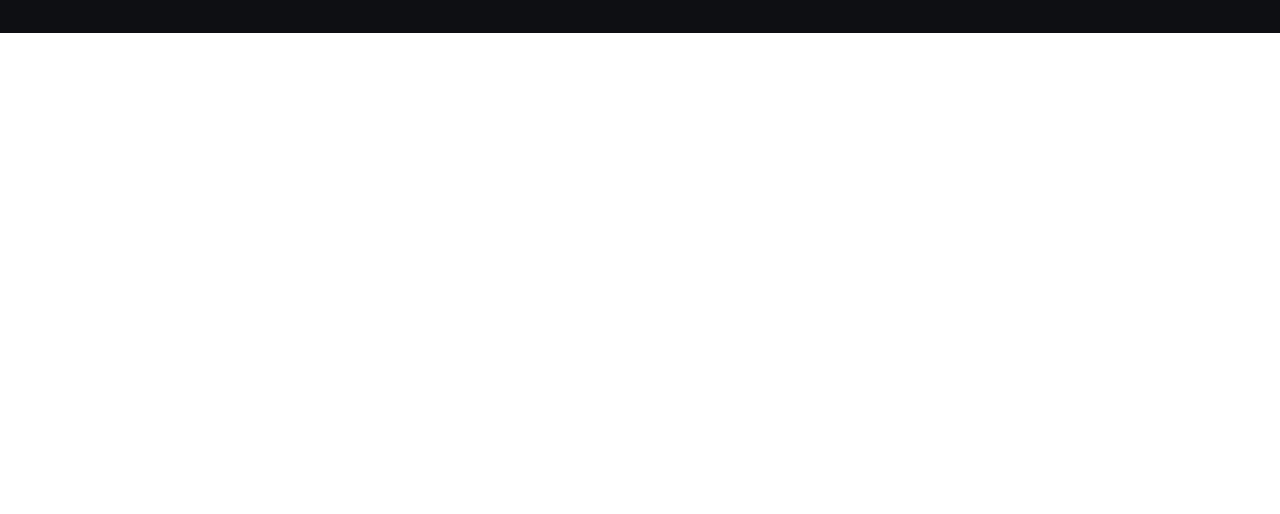
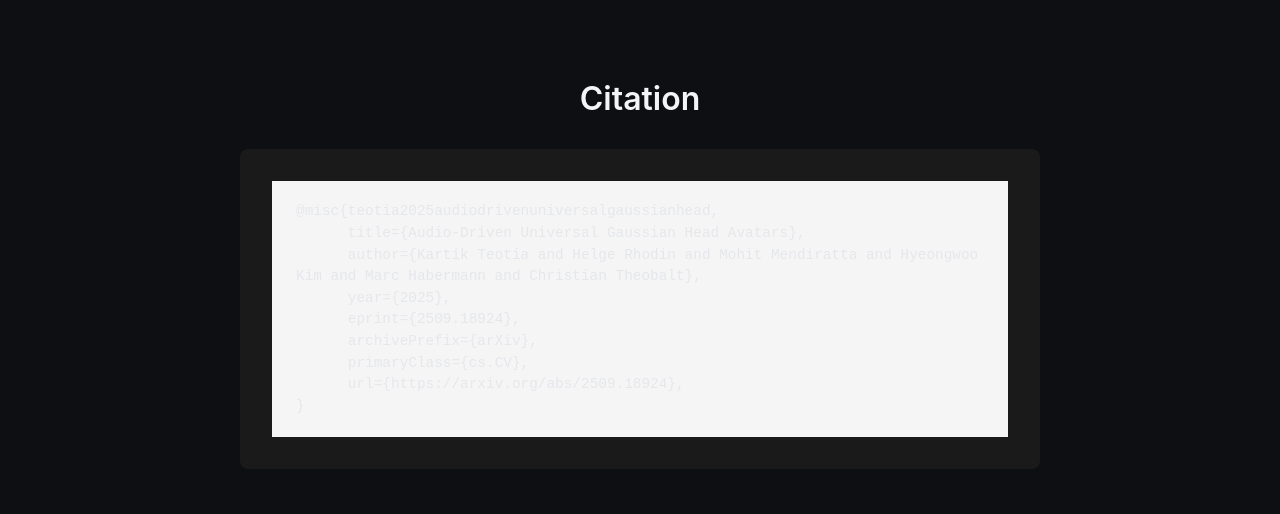
Before and after one commit to Kartik-Teotia/UniGAHA, a plain HTML site: page index.html in a window 1280 px wide. Shown: the part 2691-3205 px from the top of the page. Before the commit the page ends 2724 px from the top, so only its background shows below. Drawn offline with nearby package versions, Linux system fonts and the light colour scheme.

Commit message:
Add arXiv link and BibTeX citation section

```diff
--- a/index.html
+++ b/index.html
@@ -239,7 +239,7 @@
                 <span class="icon"><i class="fas fa-file-pdf"></i></span>
                 <span>Paper</span>
               </a>
-              <a href="#" class="button is-dark is-rounded">
+              <a href="https://arxiv.org/abs/2509.18924" target="_blank" rel="noopener" class="button is-dark is-rounded">
                 <span class="icon"><i class="ai ai-arxiv"></i></span>
                 <span>arXiv</span>
               </a>
@@ -460,6 +460,27 @@
     </div>
   </section>
 
+  <section class="section">
+    <div class="container is-max-desktop">
+      <div class="columns is-centered">
+        <div class="column has-text-centered">
+          <h2 class="title is-3" style="margin-bottom: 2rem;">Citation</h2>
+          <div style="background: #1a1a1a; padding: 2rem; border-radius: 8px; text-align: left; margin: 0 auto; max-width: 800px;">
+            <pre style="color: #e5e7eb; font-family: 'Courier New', monospace; font-size: 0.9rem; margin: 0; white-space: pre-wrap;">@misc{teotia2025audiodrivenuniversalgaussianhead,
+      title={Audio-Driven Universal Gaussian Head Avatars},
+      author={Kartik Teotia and Helge Rhodin and Mohit Mendiratta and Hyeongwoo Kim and Marc Habermann and Christian Theobalt},
+      year={2025},
+      eprint={2509.18924},
+      archivePrefix={arXiv},
+      primaryClass={cs.CV},
+      url={https://arxiv.org/abs/2509.18924},
+}</pre>
+          </div>
+        </div>
+      </div>
+    </div>
+  </section>
+
   <script>
     let currentSlide = 0;
     const totalSlides = 6;
```
